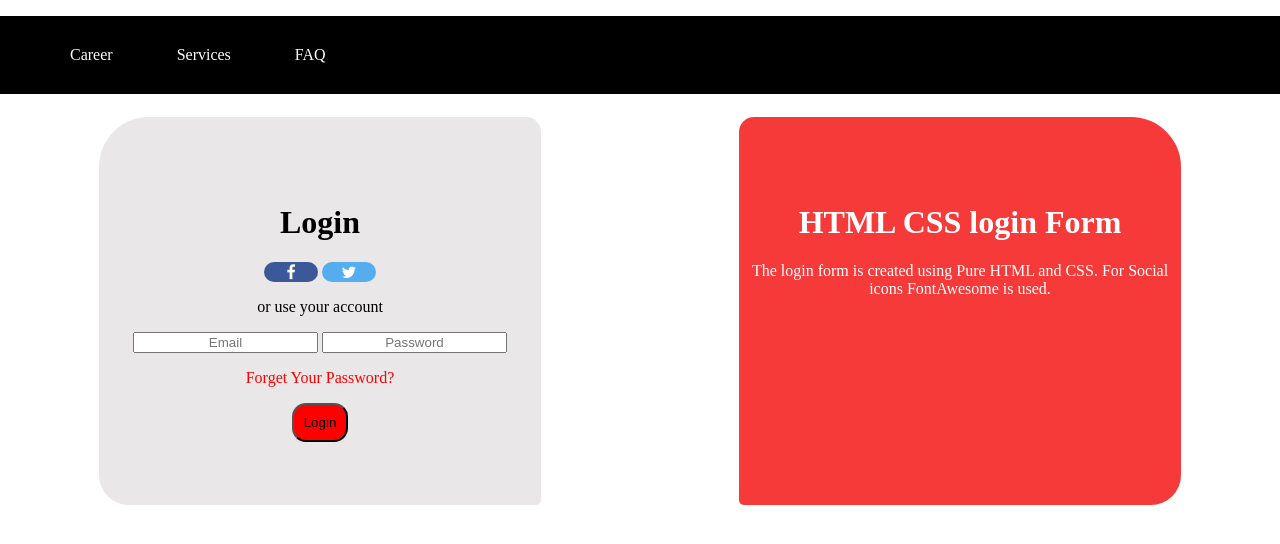
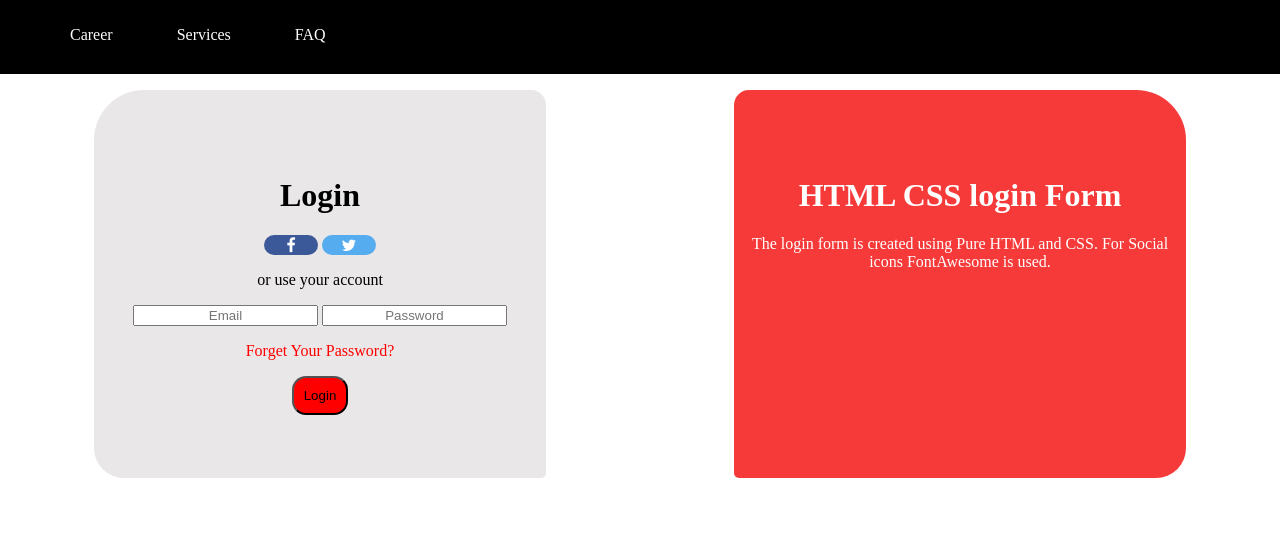
Before and after one commit to Sonalfeb2/CssTestGreenMen, a plain HTML site: page index.html in a window 1280 px wide. Drawn offline with Linux system fonts and the light colour scheme.

Commit message:
Modified css

```diff
--- a/index.css
+++ b/index.css
@@ -4,10 +4,8 @@ body {
 }
 
 header {
-    margin: 0px;
+    margin-top: -20px;
     padding: 0px;
-
-    position: sticky;
     background: black;
 }
 
@@ -24,11 +22,7 @@ li {
 }
 
 .column {
-    height: 100%;
     width: 100%;
-    text-align: center;
-    padding: 7px;
-    float: left;
 }
 
 .login {
```
